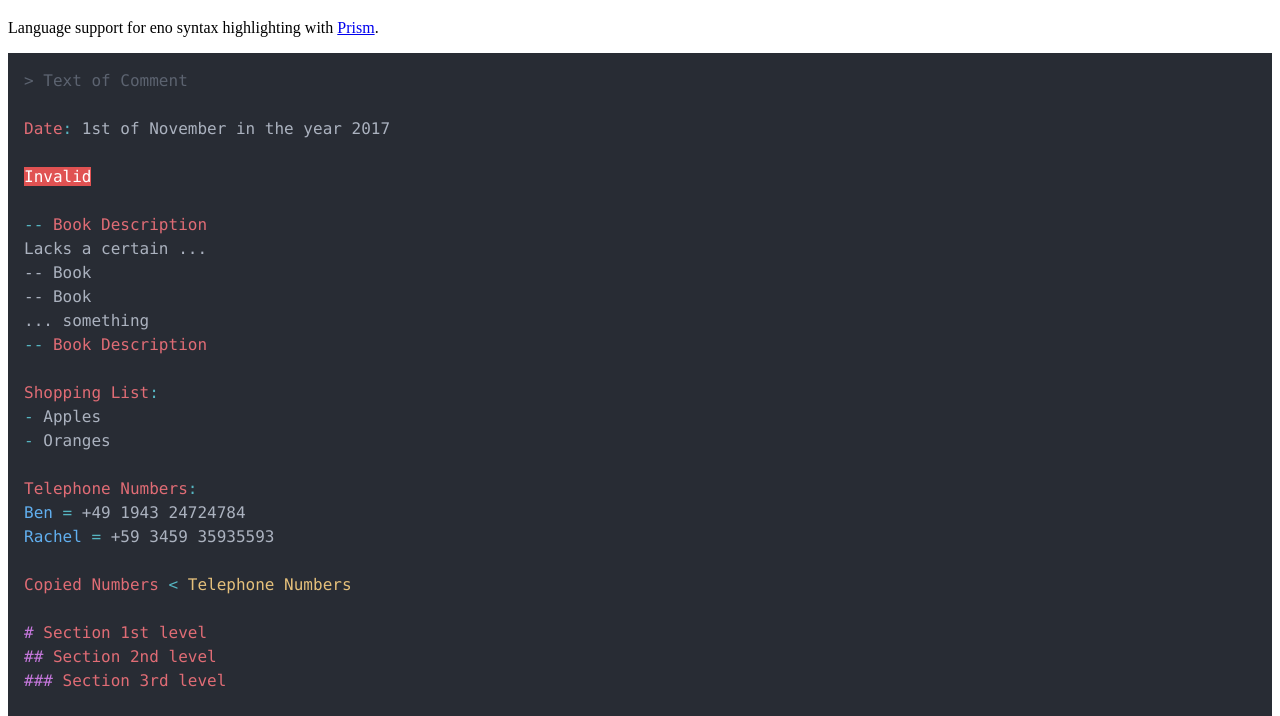
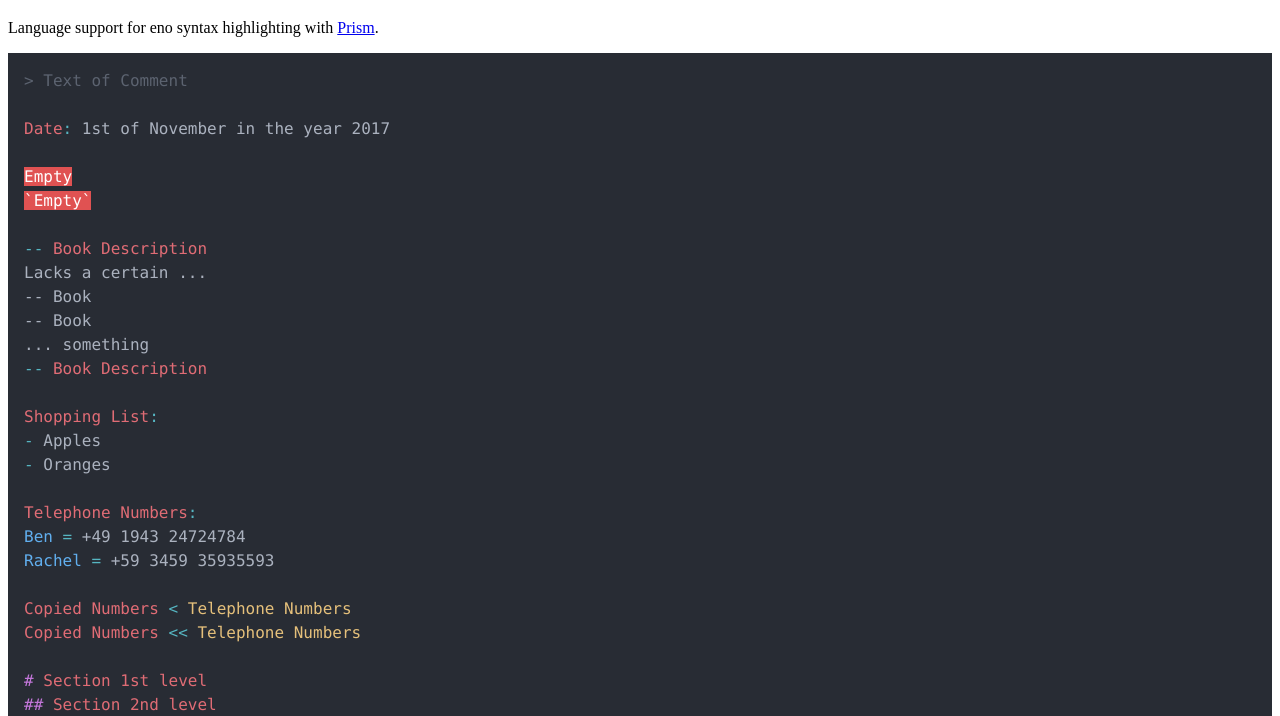
Before and after one commit to eno-lang/prism-eno, a plain HTML site: page index.html in a window 1280 px wide. Shown: the part 61-777 px from the top of the page. Drawn offline with Linux system fonts and the light colour scheme.

Commit message:
Add additional specs for manual testing

```diff
--- a/index.html
+++ b/index.html
@@ -26,7 +26,8 @@
 
 Date: 1st of November in the year 2017
 
-Invalid
+Empty
+`Empty`
 
 -- Book Description
 Lacks a certain ...
@@ -44,6 +45,7 @@ Ben = +49 1943 24724784
 Rachel = +59 3459 35935593
 
 Copied Numbers < Telephone Numbers
+Copied Numbers << Telephone Numbers
 
 # Section 1st level
 ## Section 2nd level
@@ -54,6 +56,7 @@ Copied Numbers < Telephone Numbers
 `> Friends <`:
 - Jack the Ripper
 - Frankenstein
+- - (Mister Minus)
 
 ``Use `${arg}` style options``:
 '--output dir' = Specify a different output directory
@@ -65,6 +68,34 @@ Commands:
 | ffmpeg -i foo.mp4
 \        out.mkv
 
-# ``Section < C`opy`` < Section 3rd level</code></pre>
+# ``Section < C`opy`` < Section 3rd level
+
+--- spec
+value
+--- spec
+
+--- spec
+
+-- value
+--- spec
+
+--- spec
+-- value
+--- spec
+
+--- spec
+-- spec
+--- spec
+
+-- spec
+-- spec
+
+-- --
+-- -
+-- --
+
+-- -
+---
+-- -</code></pre>
   </body>
 </html>
```
